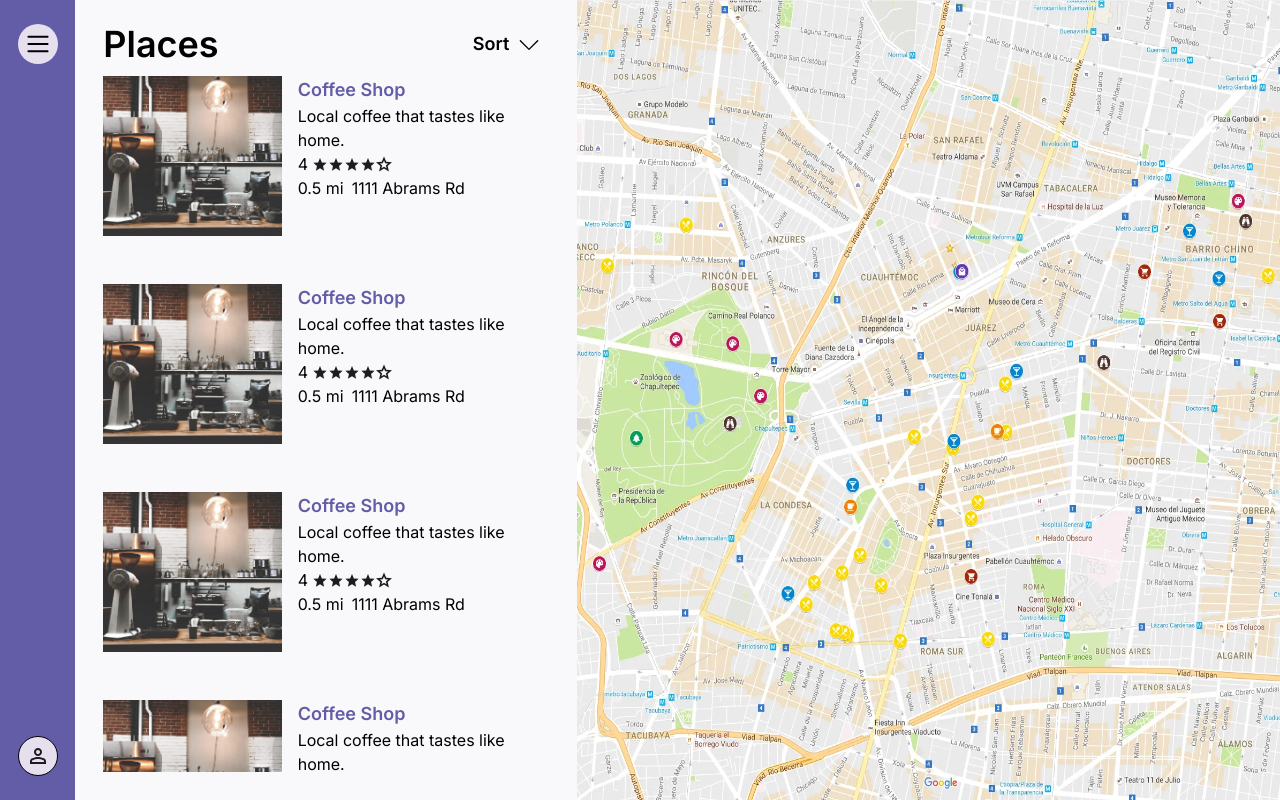
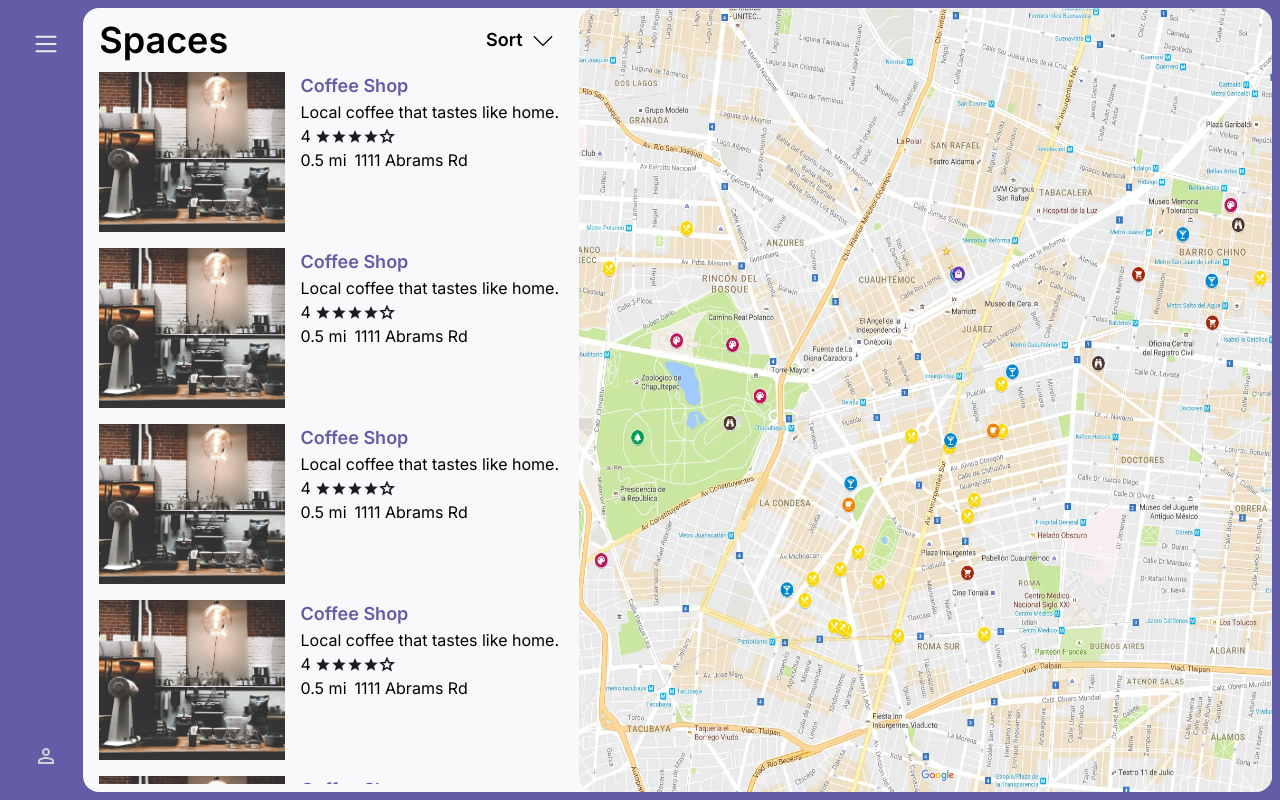
Before and after one commit to Ayomide4/third-space, a Next.js app: page /spaces in a window 1280 px wide. Built offline with nearby package versions, Linux system fonts and the light colour scheme.

Commit message:
fix css spaces page

```diff
--- a/app/(pages)/listing/page.tsx
+++ b/app/(pages)/listing/page.tsx
@@ -38,14 +38,14 @@ export default function ListingPage() {
       <main className="flex flex-col md:flex-row w-full h-full p-4 md:px-10 md:my-0 md:h-[85vh] bg-background">
         <div className="w-full md:w-2/3 md:mr-2 flex mb-2 md:mb-0">
           <div className="md:flex flex-col w-44 space-y-1 hidden">
-            <div className="flex-1 bg-black rounded-xl"></div>
-            <div className="flex-1 bg-black rounded-xl"></div>
-            <div className="flex-1 bg-black rounded-xl"></div>
-            <div className="flex-1 bg-black rounded-xl"></div>
-            <div className="flex-1 bg-black rounded-xl"></div>
-            <div className="flex-1 bg-black rounded-xl"></div>
+            <div className="flex-1 bg-[#E6DFEE] rounded-xl"></div>
+            <div className="flex-1 bg-[#E6DFEE] rounded-xl"></div>
+            <div className="flex-1 bg-[#E6DFEE] rounded-xl"></div>
+            <div className="flex-1 bg-[#E6DFEE] rounded-xl"></div>
+            <div className="flex-1 bg-[#E6DFEE] rounded-xl"></div>
+            <div className="flex-1 bg-[#E6DFEE] rounded-xl"></div>
           </div>
-          <div className="flex bg-black rounded-xl w-full h-56 md:ml-1 md:h-full  "></div>
+          <div className="flex bg-grey rounded-xl w-full h-56 md:ml-1 md:h-full  "></div>
         </div>
         <div className="w-full md:w-1/3 h-full md:border md:border-black rounded-xl">
           <div className="flex flex-col md:px-6 pt-2 w-full h-full ">
--- a/app/(pages)/spaces/page.tsx
+++ b/app/(pages)/spaces/page.tsx
@@ -1,5 +1,6 @@
 import Image from "next/image";
 import Profile from "../../components/profile";
+import person from "../../../public/assets/person.svg";
 import map from "../../../public/assets/map.webp";
 import caret_down from "../../../public/assets/caret-down.svg";
 import coffee from "../../../public/assets/coffee_shop.jpg";
@@ -17,23 +18,28 @@ const cardInfo = {
 
 export default function SpacesPage() {
   return (
-    <div className="flex flex-row min-h-screen">
-      <aside className="hidden w-20 h-screen md:flex md:flex-col md:items-center md:justify-between md:py-6 bg-primary ">
-        <div className="flex items-center justify-center w-10 h-10 bg-grey rounded-full">
+    <div className="flex p-2 flex-row min-h-screen md:bg-primary ">
+      <aside className="hidden w-20 full md:flex md:flex-col md:items-center md:justify-between md:py-6 bg-primary ">
+        <Image
+          src={hamburger}
+          className="w-6 h-6 cursor-pointer invert-[.92] sepia-[.02] saturate-[1.85] hue-rotate-[194deg] brightness-[1.07] contrast-[.98]"
+          alt="hamburger menu"
+        />
+        <div className="">
+          {/*<Profile background="grey" />
+           */}
+
           <Image
-            src={hamburger}
-            className="w-6 h-6 cursor-pointer"
-            alt="hamburger menu"
+            className="w-6 h-6 invert-[.92] sepia-[.02] saturate-[1.85] hue-rotate-[194deg] brightness-[1.07] contrast-[.98]"
+            src={person}
+            alt="person"
           />
         </div>
-        <div className="">
-          <Profile background="grey" />
-        </div>
       </aside>
-      <main className="flex flex-col-reverse w-full md:h-screen bg-background md:flex-row">
-        <div className="md:p-5 h-full flex flex-col md:w-5/12 md:h-screen ">
+      <main className="  flex flex-col-reverse w-full md:h-[calc(100vh-1rem)] bg-background md:flex-row md:rounded-2xl">
+        <div className="md:p-2 h-full flex flex-col md:w-5/12 ">
           <div className="flex flex-row w-full px-2 items-center justify-between md:mb-2">
-            <h1 className="text-2xl font-semibold md:text-4xl">Places</h1>
+            <h1 className="text-2xl font-semibold md:text-4xl">Spaces</h1>
             <div className="flex-row items-center hidden">
               <p className="text-lg font-semibold">Filter</p>
               <Image
@@ -51,7 +57,7 @@ export default function SpacesPage() {
               />
             </div>
           </div>
-          <div className="overflow-y-auto max-h-[calc(65vh-4rem)] md:max-h-[calc(95vh-4rem)] px-2">
+          <div className="overflow-y-auto max-h-[calc(65vh-4rem)] md:max-h-[calc(95vh-2rem)] px-2">
             <Card {...cardInfo} />
             <Card {...cardInfo} />
             <Card {...cardInfo} />
@@ -62,7 +68,7 @@ export default function SpacesPage() {
         </div>
         <Image
           src={map}
-          className="w-full h-72 md:w-7/12 md:h-screen"
+          className="w-full h-72 md:w-7/12 md:h-full md:rounded-2xl"
           alt="map"
         />
       </main>
--- a/app/components/card.tsx
+++ b/app/components/card.tsx
@@ -4,7 +4,7 @@ import star_empty from "../../public/assets/star_empty.svg";
 
 export default function Card(props: any) {
   return (
-    <div className="flex flex-row h-44 md:h-52 w-full ">
+    <div className="flex flex-row h-44 md:h-44 w-full ">
       <Image src={props.image} className="w-2/5 h-40 object-cover" alt="map" />
       <aside className="w-full h-full bg-background ml-4 ">
         <h2 className="text-2xl md:text-lg text-primary font-semibold">
--- a/app/page.tsx
+++ b/app/page.tsx
@@ -5,7 +5,10 @@ import cancel from "../public/assets/cancel.svg";
 import Profile from "./components/profile";
 import Link from "next/link";
 
-//Todo: change color of location icon to primary
+//TODO:
+//- change color of location icon to primary
+//- add how to section
+//- add highlighted section
 
 export default function Home() {
   return (
```
